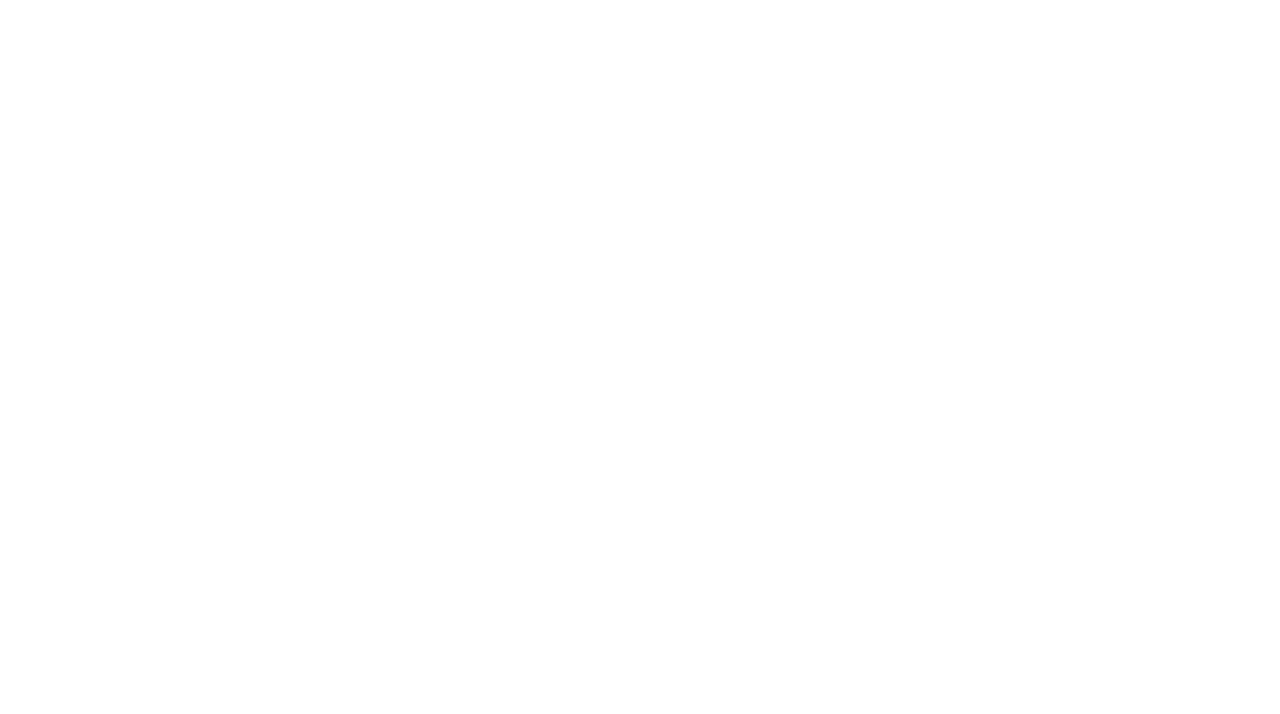
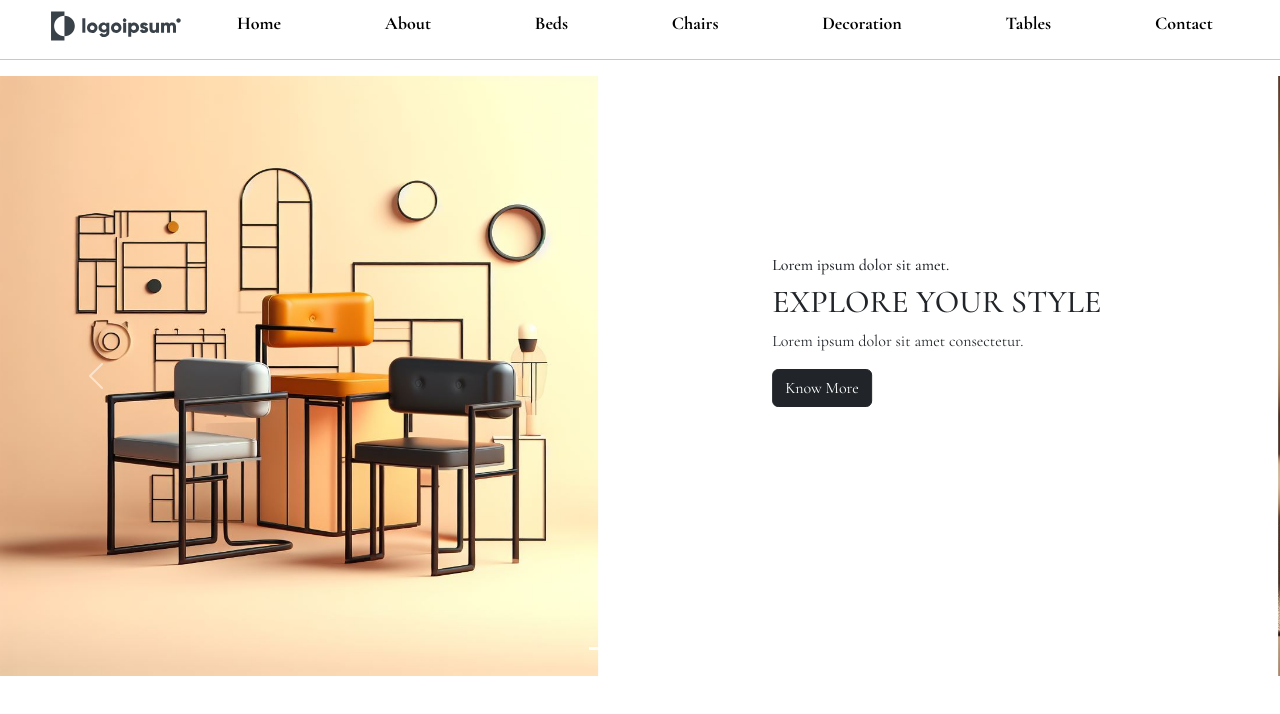
Before and after one commit to Johneg02/ecommerce, a plain HTML site: page index.html in a window 1280 px wide. Drawn offline with nearby package versions, Linux system fonts and the light colour scheme.

Commit message:
index completed

```diff
--- a/index.html
+++ b/index.html
@@ -13,6 +13,79 @@
         <script src="https://cdn.jsdelivr.net/npm/bootstrap@5.3.2/dist/js/bootstrap.bundle.min.js" integrity="sha384-C6RzsynM9kWDrMNeT87bh95OGNyZPhcTNXj1NW7RuBCsyN/o0jlpcV8Qyq46cDfL" crossorigin="anonymous" defer></script>
     </head>
     <body>
-
+        <!--Navigation Section-->
+        <nav >
+            <div class="nav-links">
+                <ul>
+                    <img src="/assets/company-logo/logoipsum-216.svg" alt="company-logo">
+                    <li><a href="/index.html">Home</a></li>
+                    <li><a href="/section-pages/about.html">About</a></li>
+                    <li><a href="/section-pages/beds.html">Beds</a></li>
+                    <li><a href="/section-pages/chairs.html">Chairs</a></li>
+                    <li><a href="/section-pages/decoration.html">Decoration</a></li>
+                    <li><a href="/section-pages/tables.html">Tables</a></li>
+                    <li><a href="/section-pages/contact.html">Contact</a></li>
+                </ul>
+                <hr>
+            </div>
+        </nav>
+        <section class="hero-section">
+            <div id="carouselExampleIndicators" class="carousel slide" data-bs-ride="carousel">
+                <div class="carousel-indicators">
+                    <button type="button" data-bs-target="#carouselExampleIndicators" data-bs-slide-to="0" class="active" aria-current="true" aria-label="Slide 1"></button>
+                    <button type="button" data-bs-target="#carouselExampleIndicators" data-bs-slide-to="1" aria-label="Slide 2"></button>
+                    <button type="button" data-bs-target="#carouselExampleIndicators" data-bs-slide-to="2" aria-label="Slide 3"></button>
+                </div>
+                <div class="carousel-inner">
+                  <div class="carousel-item active">
+                        <div class="row">
+                            <div class="col">
+                                <img class="hero-image" src="/assets/index-assets/hero-section.jfif" alt="hero-section-1">
+                            </div>
+                            <div class="col hero-text">
+                                <h6>Lorem ipsum dolor sit amet.</h6>
+                                <h2>EXPLORE YOUR STYLE</h2>
+                                <p>Lorem ipsum dolor sit amet consectetur.</p>
+                                <button type="button" class="btn btn-dark">Know More</button>
+                            </div>
+                        </div>
+                    </div>
+                    <div class="carousel-item">
+                            <div class="row">
+                                <div class="col">
+                                    <img class="hero-image" src="/assets/index-assets/hero-section-2.jfif" class="d-block w-100" alt="hero-section-2">
+                                </div>
+                                <div class="col hero-text">
+                                    <h6>Lorem ipsum dolor sit amet.</h6>
+                                    <h2>EXPLORE YOUR STYLE</h2>
+                                    <p>Lorem ipsum dolor sit amet consectetur.</p>
+                                    <button type="button" class="btn btn-dark">Know More</button>
+                                </div>
+                            </div>
+                    </div>
+                    <div class="carousel-item">
+                            <div class="row">
+                                <div class="col">
+                                    <img class="hero-image" src="/assets/index-assets/hero-section-3.jfif" class="d-block w-100" alt="hero-section-3">
+                                </div>
+                                <div class="col hero-text">
+                                    <h6>Lorem ipsum dolor sit amet.</h6>
+                                    <h2>EXPLORE YOUR STYLE</h2>
+                                    <p>Lorem ipsum dolor sit amet consectetur.</p>
+                                    <button type="button" class="btn btn-dark">Know More</button>
+                                </div>
+                            </div>
+                    </div>
+                </div>
+                <button class="carousel-control-prev" type="button" data-bs-target="#carouselExampleIndicators" data-bs-slide="prev">
+                  <span class="carousel-control-prev-icon" aria-hidden="true"></span>
+                  <span class="visually-hidden">Previous</span>
+                </button>
+                <button class="carousel-control-next" type="button" data-bs-target="#carouselExampleIndicators" data-bs-slide="next">
+                  <span class="carousel-control-next-icon" aria-hidden="true"></span>
+                  <span class="visually-hidden">Next</span>
+                </button>
+              </div>
+        </section>
     </body>
 </html>
--- a/styles/styles.css
+++ b/styles/styles.css
@@ -4,3 +4,39 @@
     padding: 0;
     box-sizing: border-box;
 }
+
+/* Navigation Section Styles */
+
+.nav-links {
+    text-align: center;
+}
+
+.nav-links li {
+    list-style: none;
+    display: inline-block;
+    margin: 10px 50px 5px 50px;
+}
+
+.nav-links a {
+    text-decoration: none;
+    color: black;
+    font-weight: bolder;
+    font-size: large;
+}
+
+.nav-links a:hover {
+    color: grey;
+}
+
+/* Hero Section Styles */
+
+.hero-image {
+    width: 600px;
+    height: 600px;
+    margin-left: 70px;
+}
+
+.hero-text {
+    padding-top: 180px;
+    margin-left: 150px;
+}
```
Also changed, not shown: assets/index-assets/hero-section-2.jfif (added), assets/index-assets/hero-section-3.jfif (added), section-pages/beds.html (added), section-pages/chairs.html (added), section-pages/decoration.html (added), section-pages/tables.html (added).
